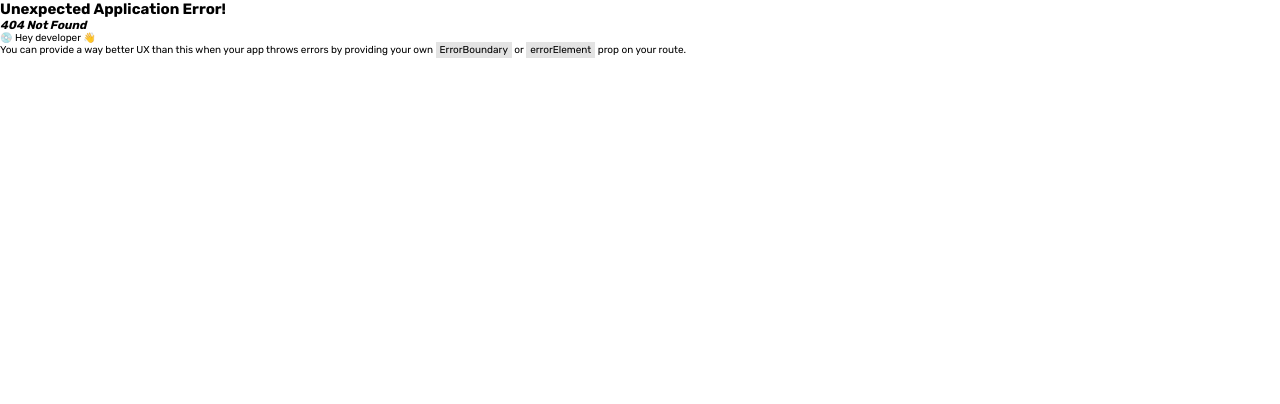
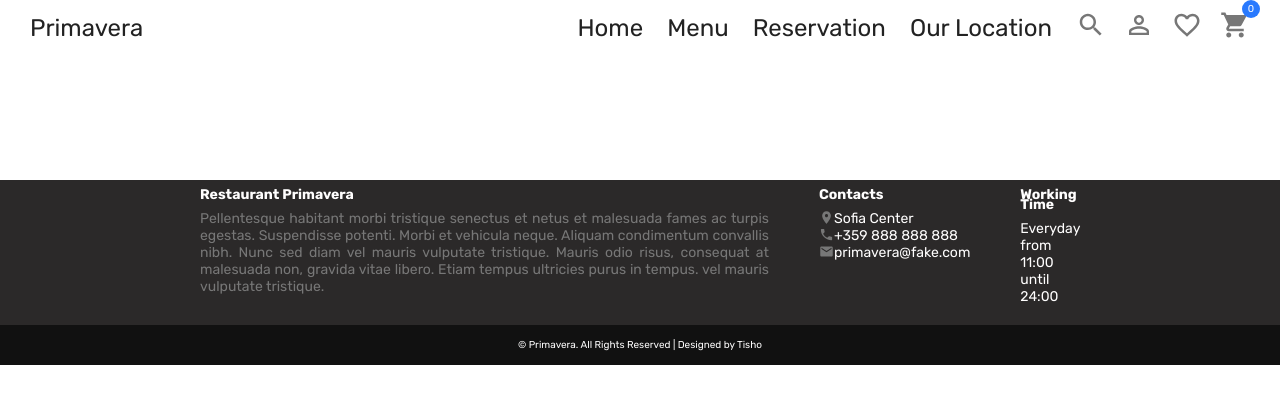
Before and after one commit to vitanovtd/Primavera, a React (Create React App) app in the folder client/: page /about in a window 1280 px wide. Before the commit this address had no page. Shown: the top 404 px of the page. Built offline with nearby package versions, Linux system fonts and the light colour scheme.

Commit message:
Modified style for navigation and added About component

```diff
--- a/client/src/App.js
+++ b/client/src/App.js
@@ -13,6 +13,8 @@ import Footer from "./components/footer/Footer";
 import Home from "./pages/Home";
 import Meal from "./pages/Meal";
 import Menu from "./pages/Menu";
+import About from "./pages/About";
+
 
 const Layout = () => {
   return (
@@ -33,6 +35,10 @@ const router = createBrowserRouter([
       {
         path: "/",
         element: <Home />
+      },
+      {
+        path: "/about",
+        element: <About />
       },
       {
         path: "/meal/:id",
--- a/client/src/components/navbar/Navbar.js
+++ b/client/src/components/navbar/Navbar.js
@@ -28,7 +28,7 @@ const Navbar = () => {
                         <Link className="link" to="/">Reservation</Link>
                     </div>
                     <div className="item">
-                        <Link className="link" to="/">Our Location</Link>
+                        <Link className="link" to="/about">Our Location</Link>
                     </div>
                     <div className="icons">
                         <SearchIcon className="navIcon" />
--- a/client/src/components/navbar/Navbar.scss
+++ b/client/src/components/navbar/Navbar.scss
@@ -16,6 +16,13 @@
             font-size: 2.4rem;
             color: #222;
         }
+
+        .item  :focus,
+        .item :hover {
+            font-weight: 500;
+            border-bottom:  0.2rem solid #888;
+        }
+
 
         .left{
             display: flex;
--- /dev/null
+++ b/client/src/pages/About.js
@@ -0,0 +1,11 @@
+import './About.scss';
+
+const About = () => {
+    return (
+        <div className="about">
+
+        </div>
+    )
+}
+
+export default About;
--- /dev/null
+++ b/client/src/pages/About.scss
@@ -0,0 +1,3 @@
+.about{
+
+}
```
